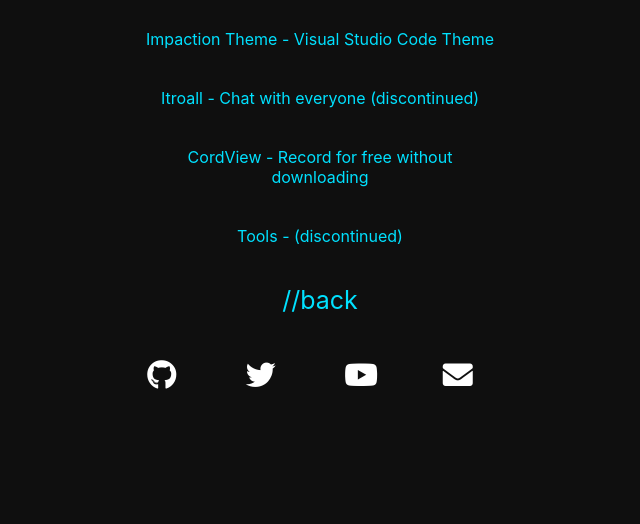
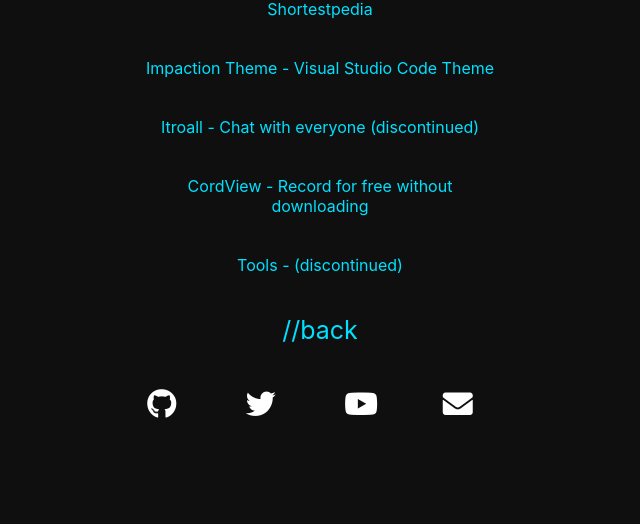
Before and after one commit to itroeix/itroeix.xyz-old, a plain HTML site: page projects.html in a window 1280 px wide. Shown: the part 276-800 px from the top of the page, without its empty margins (320-960 px from the left). Drawn offline with Linux system fonts and the light colour scheme.

Commit message:
Update projects.html

```diff
--- a/projects.html
+++ b/projects.html
@@ -16,6 +16,7 @@
         </span>
         <h1>Projects</h1>
         <span class="projects-container">
+            <a href="https://shortestpedia.itroeix.xyz/" target="_blank">Shortestpedia</a>
             <a href="https://github.com/itroeix/impaction-theme" target="_blank">Impaction Theme - Visual Studio Code Theme</a>
             <a href="https://itroall.web.app" target="_blank">Itroall - Chat with everyone (discontinued)</a>
             <a href="https://cordview.itroeix.xyz/" target="_blank">CordView - Record for free without downloading</a>
```
